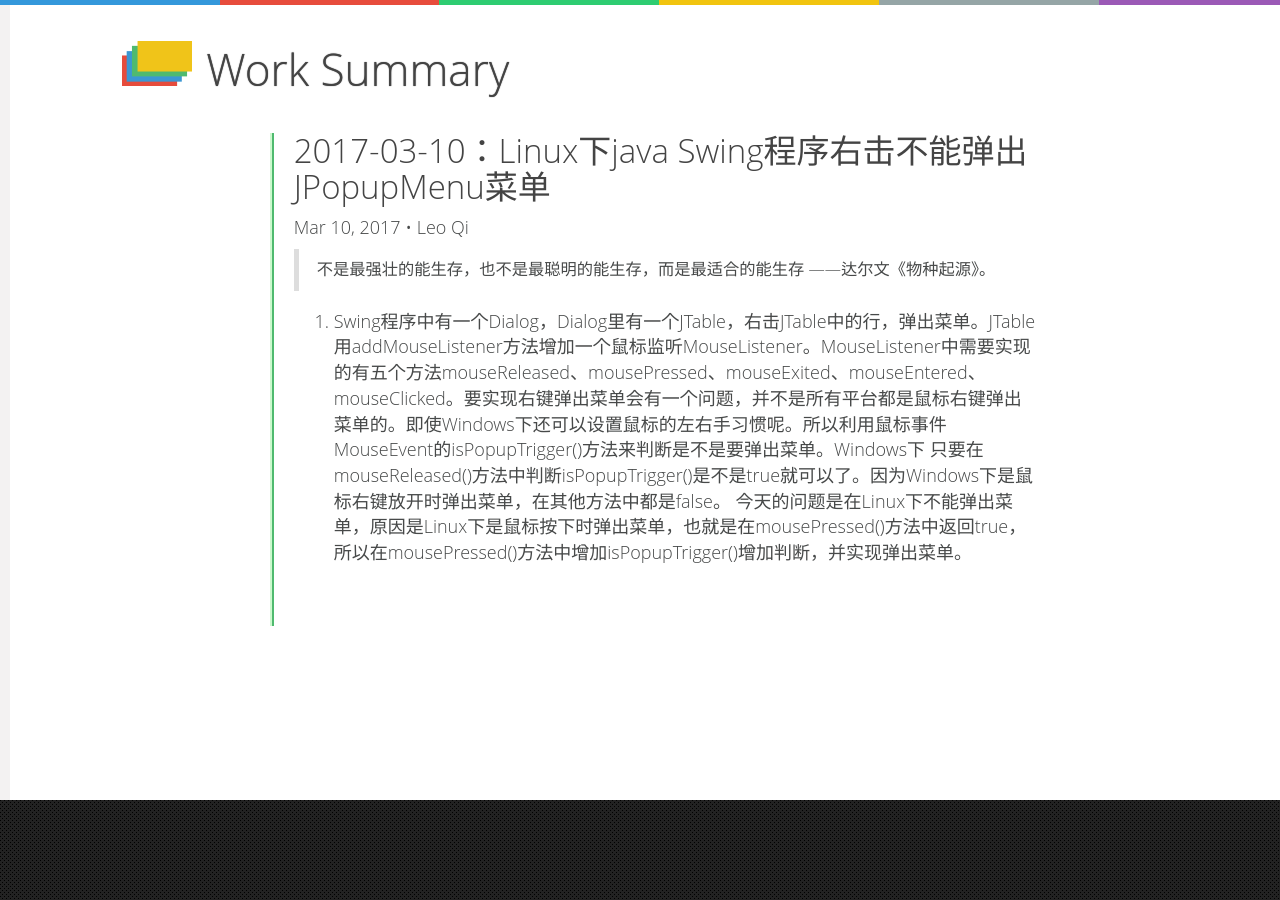
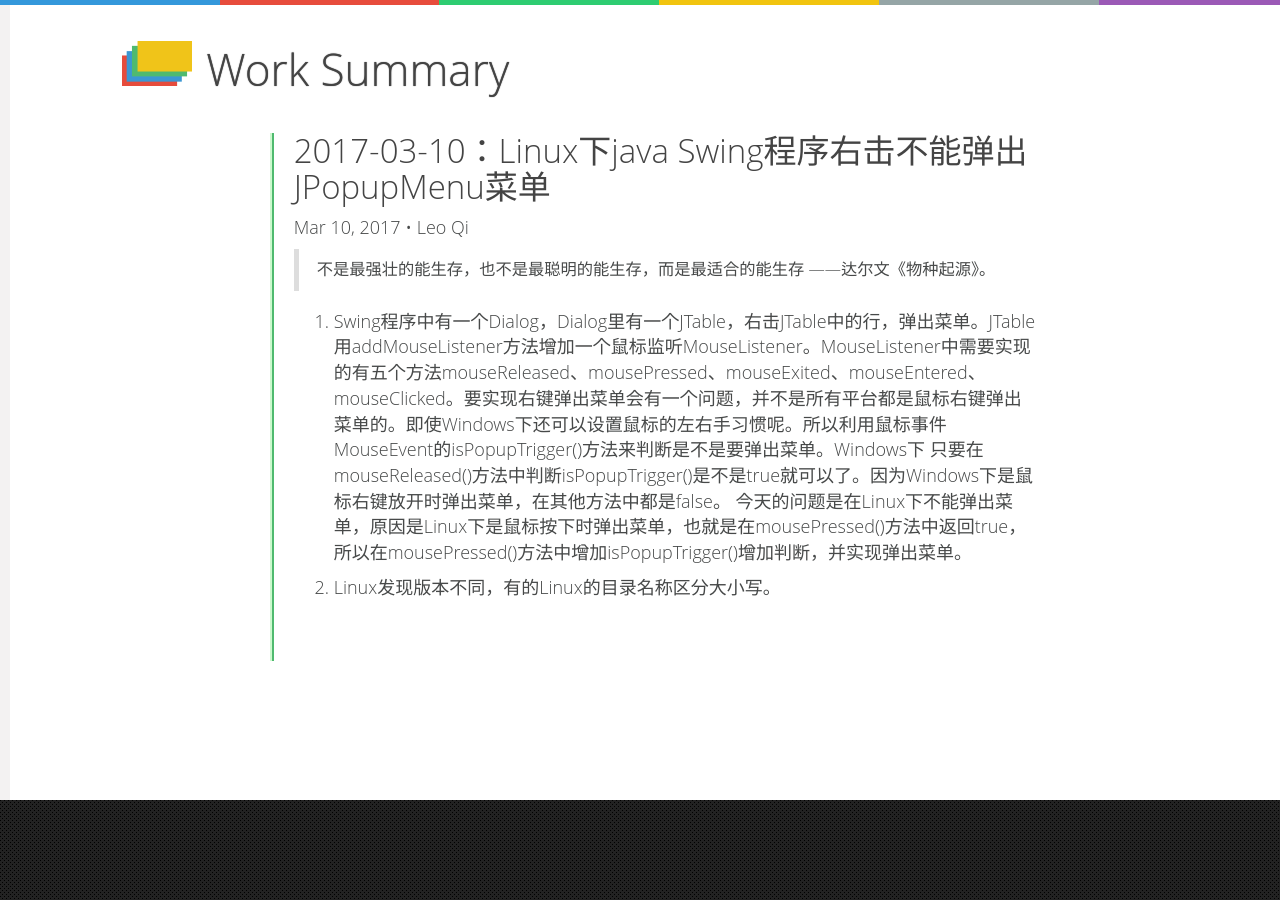
Before and after one commit to leo-qi/WorkSummary, a Jekyll site: the page built from _posts/2017-03-10-WorkSummary-Linux-JPopupMenu.markdown, in a window 1280 px wide. Built offline with Jekyll 4.4.1, drawn with Linux system fonts in a browser that asks for light colours.

Commit message:
修改文章

````diff
--- a/_posts/2017-03-10-WorkSummary-Linux-JPopupMenu.markdown
+++ b/_posts/2017-03-10-WorkSummary-Linux-JPopupMenu.markdown
@@ -15,3 +15,5 @@ tags:
 
 1. Swing程序中有一个Dialog，Dialog里有一个JTable，右击JTable中的行，弹出菜单。JTable用addMouseListener方法增加一个鼠标监听MouseListener。MouseListener中需要实现的有五个方法mouseReleased、mousePressed、mouseExited、mouseEntered、mouseClicked。要实现右键弹出菜单会有一个问题，并不是所有平台都是鼠标右键弹出菜单的。即使Windows下还可以设置鼠标的左右手习惯呢。所以利用鼠标事件MouseEvent的isPopupTrigger()方法来判断是不是要弹出菜单。Windows下 只要在mouseReleased()方法中判断isPopupTrigger()是不是true就可以了。因为Windows下是鼠标右键放开时弹出菜单，在其他方法中都是false。
 今天的问题是在Linux下不能弹出菜单，原因是Linux下是鼠标按下时弹出菜单，也就是在mousePressed()方法中返回true，所以在mousePressed()方法中增加isPopupTrigger()增加判断，并实现弹出菜单。
+
+2. Linux发现版本不同，有的Linux的目录名称区分大小写。
--- a/_posts/2017-03-16-eclipse-js.markdown
+++ b/_posts/2017-03-16-eclipse-js.markdown
@@ -10,6 +10,7 @@ tags:
     - MyEclipse
 ---
 
+> 时间是一片片的，好像切成薄片的黄油一样，铺在不同的事情上。——《房间》。
 
 1. 项目中使用了extjs，MyEclipse会进行js校验，占用系统资源，造成电脑很卡。在window->Preferneces->MyEclipse->Validation中去掉JavaScript validator for JS files去掉Manual和Build，不能正常生效，未找到原因。打开项目所在目录下的.project文件，去掉
 ```
````
